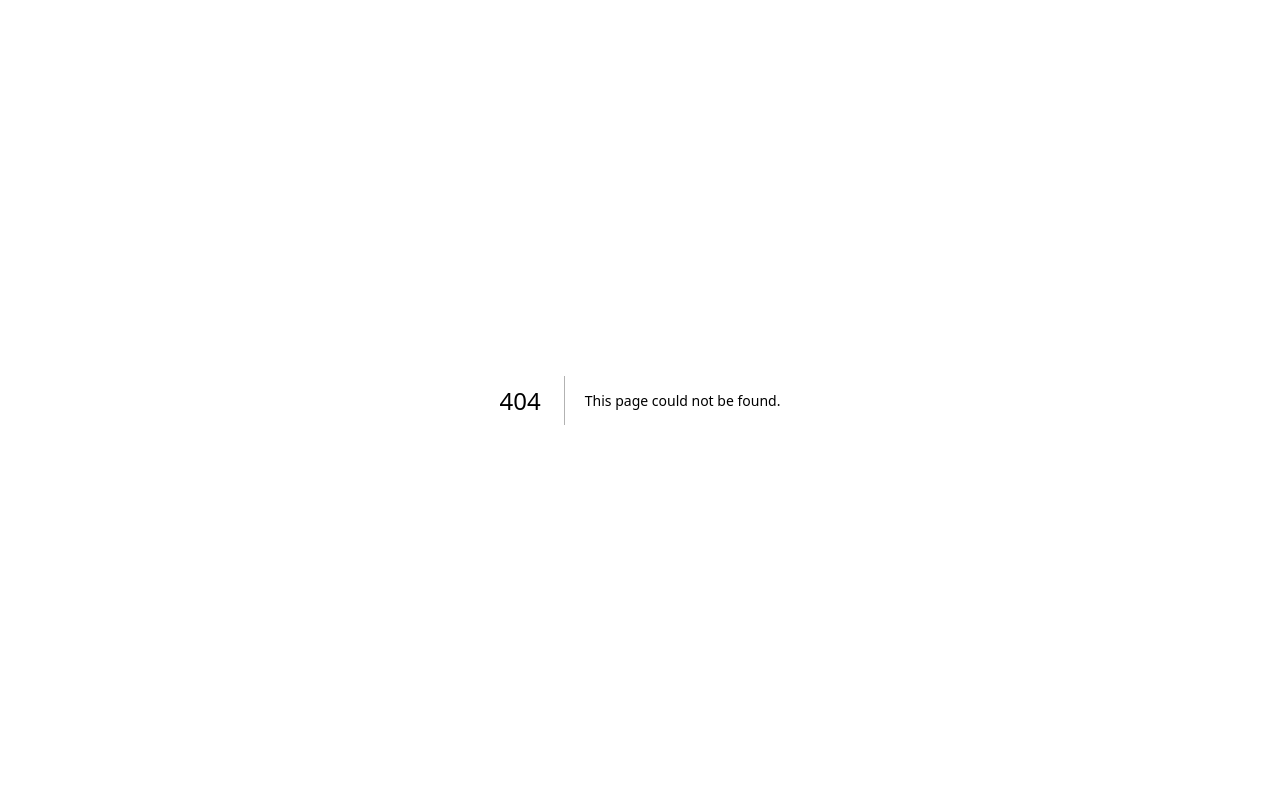
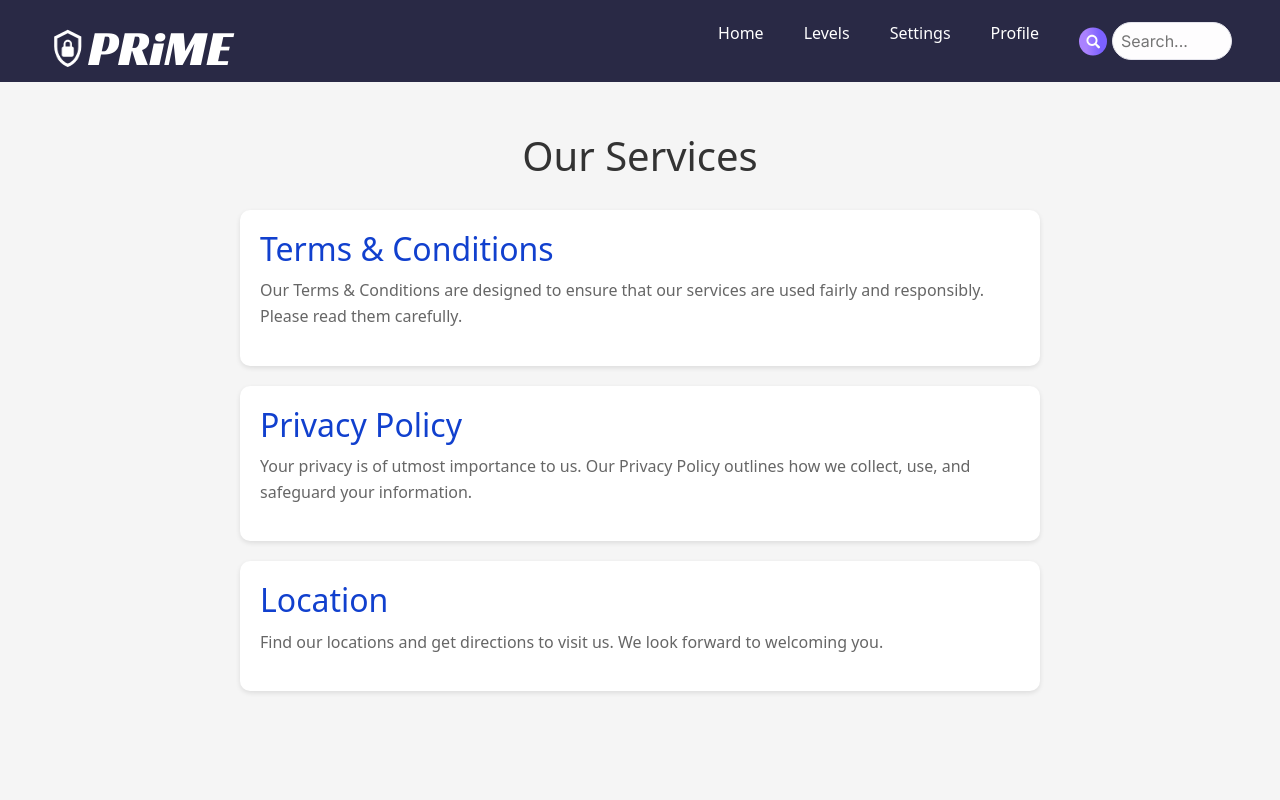
Before and after one commit to simonkb/PRiME, a Next.js app: page /services in a window 1280 px wide. Before the commit this address had no page. Shown: the top 800 px of the page. Built offline with nearby package versions, Linux system fonts and the light colour scheme; a web font is replaced by a local one.

Commit message:
created a new page for about us

```diff
--- /dev/null
+++ b/src/pages/aboutUs.module.css
@@ -0,0 +1,35 @@
+/* aboutUs.module.css */
+.aboutContainer {
+    padding: 50px;
+    background-color: #f5f5f5; /* A neutral background */
+    min-height: 100vh; /* Full height of the viewport */
+    display: flex;
+    flex-direction: column;
+    align-items: center; /* Center items vertically */
+  }
+
+  .heading {
+    color: #333;
+    margin-bottom: 30px; /* Spacing below the heading */
+  }
+
+  .aboutSection {
+    background-color: #fff; /* White background for content */
+    padding: 20px;
+    margin-bottom: 20px; /* Spacing between sections */
+    box-shadow: 0 2px 5px rgba(0, 0, 0, 0.1); /* A subtle shadow for depth */
+    width: 80%; /* 80% of the container's width */
+    max-width: 800px; /* Maximum width of the section */
+    border-radius: 10px; /* Rounded edges */
+
+  }
+
+  .aboutSection h2 {
+    color: #1140ce; /* A color that stands out */
+    margin-bottom: 10px; /* Spacing below the subheading */
+  }
+
+  .aboutSection p {
+    line-height: 1.6; /* Line height for readability */
+    color: #666; /* A softer color for text */
+  }
--- /dev/null
+++ b/src/pages/help.module.css
@@ -0,0 +1,34 @@
+/* help.module.css */
+.helpContainer {
+    padding: 50px;
+    background-color: #f5f5f5;
+    min-height: 100vh;
+    display: flex;
+    flex-direction: column;
+    align-items: center;
+  }
+
+  .heading {
+    color: #333;
+    margin-bottom: 30px;
+  }
+
+  .helpSection {
+    background-color: #fff;
+    padding: 20px;
+    margin-bottom: 20px;
+    box-shadow: 0 2px 5px rgba(0, 0, 0, 0.1);
+    width: 80%;
+    max-width: 800px;
+    border-radius: 10px;
+  }
+
+  .helpSection h2 {
+    color: #1140ce;
+    margin-bottom: 10px;
+  }
+
+  .helpSection p {
+    line-height: 1.6;
+    color: #666;
+  }
--- /dev/null
+++ b/src/pages/services.jsx
@@ -0,0 +1,40 @@
+// Services.jsx
+import React from "react";
+import Layout from "./layout"; // Import the Layout component
+import styles from "./services.module.css";
+
+const Services = () => {
+  return (
+    <Layout>
+      <div className={styles.servicesContainer}>
+        <h1 className={styles.heading}>Our Services</h1>
+
+        <section className={styles.serviceSection}>
+          <h2>Terms & Conditions</h2>
+          <p>
+            Our Terms & Conditions are designed to ensure that our services are
+            used fairly and responsibly. Please read them carefully.
+          </p>
+        </section>
+
+        <section className={styles.serviceSection}>
+          <h2>Privacy Policy</h2>
+          <p>
+            Your privacy is of utmost importance to us. Our Privacy Policy
+            outlines how we collect, use, and safeguard your information.
+          </p>
+        </section>
+
+        <section className={styles.serviceSection}>
+          <h2>Location</h2>
+          <p>
+            Find our locations and get directions to visit us. We look forward
+            to welcoming you.
+          </p>
+        </section>
+      </div>
+    </Layout>
+  );
+};
+
+export default Services;
--- /dev/null
+++ b/src/pages/services.module.css
@@ -0,0 +1,35 @@
+/* services.module.css */
+.servicesContainer {
+    padding: 50px;
+    background-color: #f5f5f5; /* A neutral background */
+    min-height: 100vh; /* Full height of the viewport */
+    display: flex;
+    flex-direction: column;
+    align-items: center; /* Center items vertically */
+  }
+
+  .heading {
+    color: #333;
+    margin-bottom: 30px; /* Spacing below the heading */
+  }
+
+  .serviceSection {
+    background-color: #fff; /* White background for content */
+    padding: 20px;
+    margin-bottom: 20px; /* Spacing between sections */
+    box-shadow: 0 2px 5px rgba(0, 0, 0, 0.1); /* A subtle shadow for depth */
+    width: 80%; /* 80% of the container's width */
+    max-width: 800px; /* Maximum width of the section */
+    border-radius: 10px; /* Rounded edges */
+
+  }
+
+  .serviceSection h2 {
+    color: #1140ce; /* A color that stands out */
+    margin-bottom: 10px; /* Spacing below the subheading */
+  }
+
+  .serviceSection p {
+    line-height: 1.6; /* Line height for readability */
+    color: #666; /* A softer color for text */
+  }
```
Also changed, not shown: src/pages/aboutUs.jsx (added, +37 -0 lines), src/pages/help.jsx (added, +37 -0 lines).
